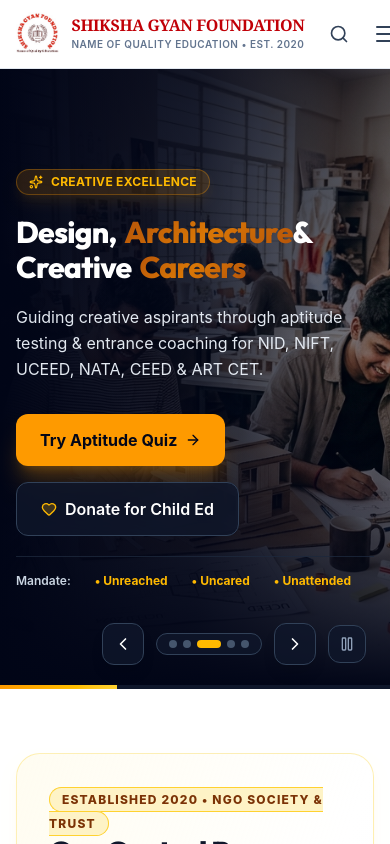
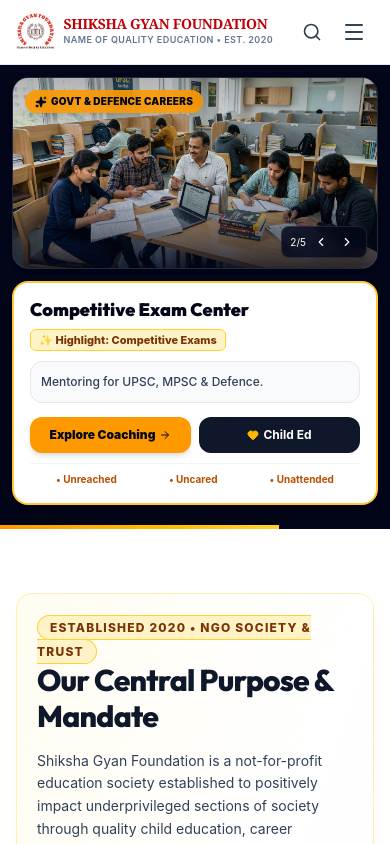
Before and after one commit to krish0000987-netizen/siksha-gyan-foundation, a React (Vite) app: page / in a window 390 px wide. Shown: the top 844 px of the page. Built offline with nearby package versions, Linux system fonts and the light colour scheme.

Commit message:
fix(mobile): optimize hero section highlighted text card, minimal mobile hero copy, and nav responsiveness

```diff
--- a/src/components/HeroSlider.jsx
+++ b/src/components/HeroSlider.jsx
@@ -1,5 +1,5 @@
 import React, { useState, useEffect, useRef } from 'react';
-import { ChevronLeft, ChevronRight, Pause, Play, Sparkles, ArrowRight, ShieldCheck, Heart } from 'lucide-react';
+import { ChevronLeft, ChevronRight, Pause, Play, Sparkles, ArrowRight, Heart } from 'lucide-react';
 import { HERO_SLIDES, getWhatsAppDonationLink } from '../data/foundationData';
 
 export default function HeroSlider({ onNavigate, onOpenDonate }) {
@@ -11,7 +11,7 @@
     if (isPlaying) {
       timerRef.current = setInterval(() => {
         setCurrentSlide((prev) => (prev + 1) % HERO_SLIDES.length);
-      }, 3000); // 3-second slideshow
+      }, 4000);
     }
     return () => clearInterval(timerRef.current);
   }, [isPlaying]);
@@ -28,11 +28,115 @@
 
   return (
     <div
-      className="relative w-full h-[620px] md:h-[680px] overflow-hidden bg-slate-950 group"
+      className="relative w-full bg-slate-900 group overflow-hidden"
       onMouseEnter={() => setIsPlaying(false)}
       onMouseLeave={() => setIsPlaying(true)}
     >
-      {/* Slide Background Images */}
+      {/* ---------------------------------------------------- */}
+      {/* MOBILE LAYOUT (sm:hidden) - Clean Highlighted Card   */}
+      {/* ---------------------------------------------------- */}
+      <div className="block sm:hidden bg-slate-950 p-3 pb-5 space-y-3">
+        {/* Top Image Banner with Badge & Slide Indicators */}
+        <div className="relative w-full h-48 rounded-2xl overflow-hidden shadow-md border border-slate-800">
+          {HERO_SLIDES.map((item, index) => (
+            <img
+              key={item.id}
+              src={item.image}
+              alt={item.title}
+              className={`absolute inset-0 w-full h-full object-cover transition-opacity duration-700 ${
+                index === currentSlide ? 'opacity-100' : 'opacity-0'
+              }`}
+            />
+          ))}
+          <div className="absolute inset-0 bg-gradient-to-t from-slate-950/80 via-transparent to-black/30" />
+
+          {/* Badge Tag on top of Image */}
+          <div className="absolute top-3 left-3 z-10">
+            <span className="px-2.5 py-1 rounded-full bg-amber-500/90 text-slate-950 text-[10px] font-black tracking-wide uppercase shadow-lg backdrop-blur-sm flex items-center space-x-1">
+              <Sparkles className="w-3 h-3 fill-slate-950" />
+              <span>{slide.badge}</span>
+            </span>
+          </div>
+
+          {/* Minimal Controls on Image */}
+          <div className="absolute bottom-2.5 right-2.5 z-10 flex items-center space-x-1 bg-slate-950/80 backdrop-blur-md px-2 py-1 rounded-lg border border-white/10 text-white text-[10px]">
+            <span>{currentSlide + 1}/{HERO_SLIDES.length}</span>
+            <button onClick={handlePrev} className="p-1 hover:text-amber-400" aria-label="Previous">
+              <ChevronLeft className="w-3.5 h-3.5" />
+            </button>
+            <button onClick={handleNext} className="p-1 hover:text-amber-400" aria-label="Next">
+              <ChevronRight className="w-3.5 h-3.5" />
+            </button>
+          </div>
+        </div>
+
+        {/* Highlighted Text Card (NOT in dark image background) */}
+        <div className="bg-white border-2 border-amber-400/80 shadow-xl rounded-2xl p-4 space-y-2.5 text-slate-900 relative">
+
+          {/* Minimal Highlighted Headline */}
+          <div className="space-y-1">
+            <h2 className="text-lg font-black text-slate-950 leading-tight">
+              {slide.mobileTitle || slide.title}
+            </h2>
+            {slide.highlightText && (
+              <span className="inline-block bg-amber-100 text-amber-900 border border-amber-300 font-extrabold text-[11px] px-2 py-0.5 rounded-md">
+                ✨ Highlight: {slide.highlightText}
+              </span>
+            )}
+          </div>
+
+          {/* Minimal 1-line Subtitle */}
+          <p className="text-xs text-slate-700 font-medium leading-relaxed bg-slate-50 p-2.5 rounded-xl border border-slate-200">
+            {slide.mobileSubtitle || slide.subtitle}
+          </p>
+
+          {/* Compact CTA Buttons */}
+          <div className="grid grid-cols-2 gap-2 pt-1">
+            {slide.ctaTarget === 'donate' ? (
+              <a
+                href={getWhatsAppDonationLink("Child Education")}
+                target="_blank"
+                rel="noopener noreferrer"
+                className="py-2.5 px-3 bg-amber-500 hover:bg-amber-400 active:bg-amber-600 text-slate-950 font-black rounded-xl text-xs flex items-center justify-center space-x-1 shadow-md text-center"
+              >
+                <span>Donate</span>
+                <ArrowRight className="w-3 h-3" />
+              </a>
+            ) : (
+              <button
+                onClick={() => onNavigate(slide.ctaTarget)}
+                className="py-2.5 px-3 bg-amber-500 hover:bg-amber-400 active:bg-amber-600 text-slate-950 font-black rounded-xl text-xs flex items-center justify-center space-x-1 shadow-md text-center"
+              >
+                <span>{slide.ctaText}</span>
+                <ArrowRight className="w-3 h-3" />
+              </button>
+            )}
+
+            <a
+              href={getWhatsAppDonationLink("Child Education")}
+              target="_blank"
+              rel="noopener noreferrer"
+              className="py-2.5 px-3 bg-slate-900 hover:bg-slate-800 text-white font-bold rounded-xl text-xs flex items-center justify-center space-x-1 text-center"
+            >
+              <Heart className="w-3 h-3 text-amber-400 fill-amber-400" />
+              <span>Child Ed</span>
+            </a>
+          </div>
+
+          {/* Minimal Mandate */}
+          <div className="pt-2 flex items-center justify-around text-[10px] font-bold text-slate-600 border-t border-slate-100">
+            <span className="text-amber-700">• Unreached</span>
+            <span className="text-amber-700">• Uncared</span>
+            <span className="text-amber-700">• Unattended</span>
+          </div>
+        </div>
+      </div>
+
+      {/* ---------------------------------------------------- */}
+      {/* DESKTOP / TABLET LAYOUT (hidden sm:block)            */}
+      {/* ---------------------------------------------------- */}
+      <div className="hidden sm:relative sm:flex w-full min-h-[620px] md:h-[680px] items-center">
+        {/* Background Images */}
         {HERO_SLIDES.map((item, index) => (
           <div
             key={item.id}
@@ -40,44 +144,39 @@
               index === currentSlide ? 'opacity-100 z-10' : 'opacity-0 z-0'
             }`}
           >
-          {/* Background Image with Ambient Glow */}
             <img
               src={item.image}
               alt={item.title}
               className="w-full h-full object-cover object-center scale-105 transition-transform duration-[10000ms] ease-out group-hover:scale-100"
             />
-          {/* Dark Glass Gradients for Text Legibility */}
-          <div className="absolute inset-0 bg-gradient-to-r from-slate-950 via-slate-950/85 to-slate-950/40" />
-          <div className="absolute inset-0 bg-gradient-to-t from-slate-950 via-transparent to-slate-950/50" />
+            <div className="absolute inset-0 bg-gradient-to-r from-slate-950/90 via-slate-950/75 to-slate-950/40" />
+            <div className="absolute inset-0 bg-gradient-to-t from-slate-950 via-transparent to-slate-950/60" />
           </div>
         ))}
 
-      {/* Slide Content Overlay */}
-      <div className="relative z-20 max-w-7xl mx-auto h-full px-4 sm:px-6 flex flex-col justify-center">
-        <div className="max-w-2xl space-y-5 animate-in fade-in slide-in-from-left duration-700">
+        {/* Content Box */}
+        <div className="relative z-20 max-w-7xl mx-auto w-full px-6 py-12">
+          <div className="max-w-2xl bg-slate-950/75 backdrop-blur-xl p-8 rounded-3xl border border-amber-500/30 shadow-2xl space-y-5 animate-in fade-in slide-in-from-left duration-700">
 
-          {/* Badge */}
-          <div className="inline-flex items-center space-x-2 px-3 py-1 rounded-full bg-amber-500/15 border border-amber-500/30 text-amber-400 text-xs font-bold tracking-wide uppercase shadow-lg shadow-amber-500/10">
-            <Sparkles className="w-3.5 h-3.5" />
+            <div className="inline-flex items-center space-x-2 px-3.5 py-1 rounded-full bg-amber-500/20 border border-amber-400/40 text-amber-300 text-xs font-bold tracking-wide uppercase">
+              <Sparkles className="w-3.5 h-3.5 text-amber-400" />
               <span>{slide.badge}</span>
             </div>
 
-          {/* Title */}
-          <h1 className="text-3xl sm:text-5xl lg:text-6xl font-extrabold text-white tracking-tight leading-[1.15]">
-            {slide.title.split(" ").map((word, i) => (
-              <span key={i} className={i % 3 === 1 ? 'gradient-text-gold inline-block' : 'inline-block mr-2'}>
-                {word}{' '}
-              </span>
-            ))}
+            {/* Desktop Headline with Clean Space Handling */}
+            <h1 className="text-3xl md:text-5xl font-black text-white tracking-tight leading-[1.15]">
+              {slide.title}
             </h1>
 
             {/* Subtitle */}
-          <p className="text-slate-200 text-base sm:text-lg leading-relaxed font-normal">
+            <div className="bg-slate-900/80 border border-slate-800 rounded-xl p-4 text-slate-200">
+              <p className="text-base text-slate-200 leading-relaxed font-normal">
                 {slide.subtitle}
               </p>
+            </div>
 
             {/* Action CTAs */}
-          <div className="pt-3 flex flex-wrap gap-4 items-center">
+            <div className="pt-2 flex items-center space-x-4">
               {slide.ctaTarget === 'donate' ? (
                 <a
                   href={getWhatsAppDonationLink("Child Education")}
@@ -110,7 +209,7 @@
             </div>
 
             {/* Mandate Bar */}
-          <div className="pt-4 flex items-center space-x-6 text-xs text-slate-400 border-t border-slate-800/80">
+            <div className="pt-3 flex items-center space-x-6 text-xs text-slate-400 border-t border-slate-800/80">
               <span className="font-semibold text-slate-300">Mandate:</span>
               <span className="text-amber-400 font-bold">• Unreached</span>
               <span className="text-amber-400 font-bold">• Uncared</span>
@@ -120,15 +219,7 @@
           </div>
         </div>
 
-      {/* 3-Second Automatic Progress Line */}
-      <div className="absolute bottom-0 left-0 right-0 h-1 bg-slate-900 z-30">
-        <div
-          key={currentSlide}
-          className="h-full bg-gradient-to-r from-amber-500 to-amber-300 animate-slide-progress"
-        />
-      </div>
-
-      {/* Slide Navigation Controls */}
+        {/* Desktop Controls */}
         <div className="absolute bottom-6 right-6 z-30 flex items-center space-x-3">
           <button
             onClick={handlePrev}
@@ -138,7 +229,6 @@
             <ChevronLeft className="w-5 h-5" />
           </button>
 
-        {/* Slide Indicators */}
           <div className="flex items-center space-x-1.5 px-3 py-1.5 rounded-xl bg-slate-900/80 border border-slate-700">
             {HERO_SLIDES.map((_, i) => (
               <button
@@ -147,6 +237,7 @@
                 className={`h-2 rounded-full transition-all duration-300 ${
                   i === currentSlide ? 'w-6 bg-amber-400' : 'w-2 bg-slate-600 hover:bg-slate-400'
                 }`}
+                aria-label={`Slide ${i + 1}`}
               />
             ))}
           </div>
@@ -167,6 +258,16 @@
             {isPlaying ? <Pause className="w-4 h-4" /> : <Play className="w-4 h-4" />}
           </button>
         </div>
+      </div>
+
+      {/* Slide Auto Progress Line */}
+      <div className="h-1 bg-slate-950 w-full relative z-30">
+        <div
+          key={currentSlide}
+          className="h-full bg-gradient-to-r from-amber-500 to-amber-300 animate-slide-progress"
+          style={{ animationDuration: '4s' }}
+        />
+      </div>
 
     </div>
   );
--- a/src/components/HomeView.jsx
+++ b/src/components/HomeView.jsx
@@ -15,7 +15,7 @@
 
       {/* Core Mandate Banner - Crisp White Theme with Rich Imagery */}
       <section className="max-w-7xl mx-auto px-4 sm:px-6">
-        <div className="bg-gradient-to-br from-amber-50/70 via-white to-slate-50 p-8 sm:p-10 rounded-3xl border border-amber-200/60 shadow-lg shadow-amber-500/5 relative overflow-hidden">
+        <div className="bg-gradient-to-br from-amber-50/70 via-white to-slate-50 p-5 sm:p-10 rounded-2xl sm:rounded-3xl border border-amber-200/60 shadow-lg shadow-amber-500/5 relative overflow-hidden">
 
           <div className="grid grid-cols-1 lg:grid-cols-12 gap-8 items-center">
 
--- a/src/components/Navbar.jsx
+++ b/src/components/Navbar.jsx
@@ -119,21 +119,21 @@
       <header className={`sticky top-0 z-40 transition-all duration-300 ${isScrolled ? 'bg-white/95 backdrop-blur-xl border-b border-slate-200 shadow-md py-2.5' : 'bg-white border-b border-slate-200 py-3'}`}>
         <div className="max-w-7xl mx-auto px-4 sm:px-6 flex justify-between items-center gap-4">
 
-          {/* Official Logo Brand (Properly Contained without Badges Colliding with Home) */}
+          {/* Official Logo Brand */}
           <div
             onClick={() => handleNavClick('home')}
-            className="flex items-center space-x-3 cursor-pointer group flex-shrink-0"
+            className="flex items-center space-x-2 sm:space-x-3 cursor-pointer group flex-shrink-0"
           >
             <img
               src="/images/logo_emblem.png"
               alt="Shiksha Gyan Foundation Logo Emblem"
-              className="h-11 sm:h-12 w-auto object-contain group-hover:scale-105 transition-transform"
+              className="h-10 sm:h-12 w-auto object-contain group-hover:scale-105 transition-transform"
             />
             <div className="flex flex-col justify-center">
-              <span className="text-base sm:text-lg font-black tracking-tight text-red-700 font-serif leading-none group-hover:text-red-800 transition">
+              <span className="text-sm sm:text-lg font-black tracking-tight text-red-700 font-serif leading-none group-hover:text-red-800 transition">
                 SHIKSHA GYAN FOUNDATION
               </span>
-              <span className="text-[10px] text-slate-500 font-semibold tracking-wider uppercase mt-1">
+              <span className="text-[9px] sm:text-[10px] text-slate-500 font-semibold tracking-wider uppercase mt-0.5 sm:mt-1">
                 Name of Quality Education • Est. 2020
               </span>
             </div>
@@ -181,16 +181,18 @@
           </nav>
 
           {/* Mobile Menu Button */}
-          <div className="flex lg:hidden items-center space-x-2">
+          <div className="flex lg:hidden items-center space-x-1 sm:space-x-2">
             <button
               onClick={onOpenSearch}
-              className="p-2 text-slate-700 hover:text-amber-600 rounded-lg hover:bg-slate-100"
+              className="p-2 text-slate-700 hover:text-amber-600 rounded-lg hover:bg-slate-100 active:bg-slate-200 transition"
+              aria-label="Search"
             >
               <Search className="w-5 h-5" />
             </button>
             <button
               onClick={() => setMobileMenuOpen(!mobileMenuOpen)}
-              className="p-2 text-slate-700 hover:text-slate-900 rounded-lg hover:bg-slate-100"
+              className="p-2 text-slate-700 hover:text-slate-900 rounded-lg hover:bg-slate-100 active:bg-slate-200 transition"
+              aria-label="Toggle menu"
             >
               {mobileMenuOpen ? <X className="w-6 h-6" /> : <Menu className="w-6 h-6" />}
             </button>
@@ -200,22 +202,46 @@
 
         {/* Mobile Navigation Drawer */}
         {mobileMenuOpen && (
-          <div className="lg:hidden bg-white border-b border-slate-200 px-4 pt-3 pb-6 space-y-3 max-h-[85vh] overflow-y-auto">
+          <div className="lg:hidden bg-white border-b border-slate-200 px-4 pt-3 pb-6 space-y-3 max-h-[85vh] overflow-y-auto shadow-xl">
+            {/* Quick Mobile Action Bar */}
+            <div className="grid grid-cols-2 gap-2 pb-3 border-b border-slate-100">
+              <a
+                href={getWhatsAppDonationLink("Child Education")}
+                target="_blank"
+                rel="noopener noreferrer"
+                className="py-2.5 px-3 bg-amber-500 hover:bg-amber-400 text-slate-950 text-xs font-bold rounded-xl flex items-center justify-center space-x-1.5 shadow-sm text-center"
+              >
+                <Heart className="w-3.5 h-3.5 fill-slate-950" />
+                <span>Donate</span>
+              </a>
+              <a
+                href={`tel:${FOUNDATION_INFO.phones[0]}`}
+                className="py-2.5 px-3 bg-slate-100 hover:bg-slate-200 text-slate-800 text-xs font-bold rounded-xl flex items-center justify-center space-x-1.5 border border-slate-200 text-center"
+              >
+                <Phone className="w-3.5 h-3.5 text-amber-600" />
+                <span>Call Helpline</span>
+              </a>
+            </div>
+
             {navItems.map((item) => (
               <div key={item.id} className="space-y-1">
                 <button
                   onClick={() => handleNavClick(item.id)}
-                  className="w-full text-left font-bold text-slate-800 hover:text-amber-600 py-2 border-b border-slate-100 flex justify-between items-center text-sm"
+                  className={`w-full text-left font-bold py-2 px-2 rounded-lg border-b border-slate-100 flex justify-between items-center text-sm ${
+                    activeView.startsWith(item.id) ? 'text-amber-700 bg-amber-50/50 font-extrabold' : 'text-slate-800'
+                  }`}
                 >
                   <span>{item.label}</span>
                 </button>
                 {item.subitems && (
-                  <div className="pl-4 space-y-1.5 pt-1 border-l-2 border-slate-200 ml-2">
+                  <div className="pl-4 space-y-1 pt-1 border-l-2 border-amber-200 ml-2">
                     {item.subitems.map((sub) => (
                       <button
                         key={sub.id}
                         onClick={() => handleNavClick(item.id, sub.id)}
-                        className="block w-full text-left text-xs font-medium text-slate-600 hover:text-amber-600 py-1"
+                        className={`block w-full text-left text-xs font-medium py-1.5 px-2 rounded hover:text-amber-700 hover:bg-amber-50/30 transition ${
+                          activeView === sub.id ? 'text-amber-800 font-bold bg-amber-50' : 'text-slate-600'
+                        }`}
                       >
                         • {sub.label}
                       </button>
--- a/src/data/foundationData.js
+++ b/src/data/foundationData.js
@@ -51,43 +51,58 @@
   {
     id: 1,
     title: "Reaching the Unreached, Uncared & Unattended",
+    mobileTitle: "Empowering Underprivileged Youth",
+    highlightText: "Unreached & Uncared",
     subtitle: "Empowering underprivileged children and youth with high-quality education and lifelong learning opportunities across Maharashtra.",
+    mobileSubtitle: "Quality child education & guidance.",
     image: "/images/hero_child_education.jpg",
     badge: "Core Mission",
-    ctaText: "Donate for Child Education",
+    ctaText: "Donate for Child Ed",
     ctaTarget: "donate"
   },
   {
     id: 2,
     title: "Competitive Examination Center",
+    mobileTitle: "Competitive Exam Center",
+    highlightText: "Competitive Exams",
     subtitle: "Structured 6-step mentoring for UPSC, MPSC, NDA, CDS, AFCAT, CAPF, PSI, STI & ASO examinations by veteran guidance faculty.",
+    mobileSubtitle: "Mentoring for UPSC, MPSC & Defence.",
     image: "/images/hero_competitive_prep.jpg",
-    badge: "Government & Defence Careers",
-    ctaText: "Explore Competitive Coaching",
+    badge: "Govt & Defence Careers",
+    ctaText: "Explore Coaching",
     ctaTarget: "programs-competitive"
   },
   {
     id: 3,
     title: "Design, Architecture & Creative Careers",
+    mobileTitle: "Design & Creative Careers",
+    highlightText: "Creative Careers",
     subtitle: "Guiding creative aspirants through aptitude testing & entrance coaching for NID, NIFT, UCEED, NATA, CEED & ART CET.",
+    mobileSubtitle: "Prep for NID, NIFT & UCEED.",
     image: "/images/hero_design_studio.jpg",
-    badge: "Creative Excellence",
+    badge: "Creative Prep",
     ctaText: "Try Aptitude Quiz",
     ctaTarget: "programs-design"
   },
   {
     id: 4,
     title: "Skill Development & Vocational Training",
+    mobileTitle: "Skill & Vocational Training",
+    highlightText: "Vocational Training",
     subtitle: "Urban and rural skilling centers offering placement-aligned courses in Hospitality, Aviation, Healthcare, Automobile & Safety.",
+    mobileSubtitle: "Job courses in Healthcare & Aviation.",
     image: "/images/hero_skill_workshop.jpg",
-    badge: "Employability & Jobs",
-    ctaText: "View Vocational Courses",
+    badge: "Skill & Employment",
+    ctaText: "View Skilling Courses",
     ctaTarget: "programs-skills"
   },
   {
     id: 5,
     title: "Community Welfare & Health Drives",
+    mobileTitle: "Health & Community Drives",
+    highlightText: "Community Welfare",
     subtitle: "Blood donation, eye checkups & health wellness camps in Dombivli, Kalyan, Thane and Dadar for sustainable grassroots impact.",
+    mobileSubtitle: "Free health & blood donation drives.",
     image: "/images/hero_health_camp.jpg",
     badge: "Grassroots Welfare",
     ctaText: "View Health Camps",
```
Lines whose indentation alone changed are shown as unchanged.
